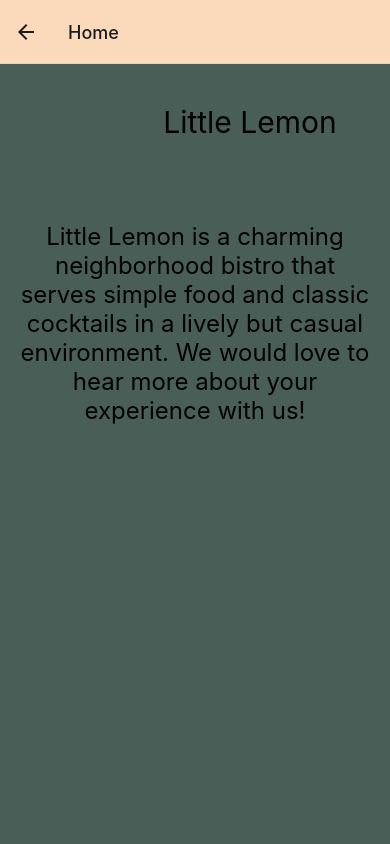
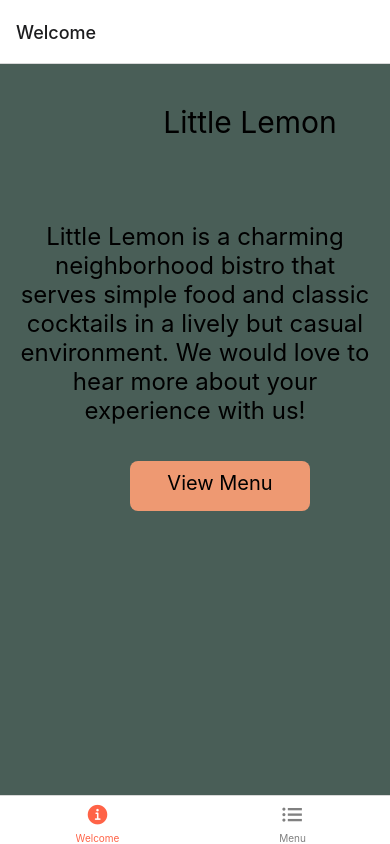
Before and after one commit to ShilpaMRao/Little_Lemon_React_Native, a React Native app: screen /Welcome in a window 390 px wide. Built offline with nearby package versions, Linux system fonts and the light colour scheme.

Commit message:
installed new react-native packages and modified the files

```diff
--- a/App.js
+++ b/App.js
@@ -1,5 +1,5 @@
 import { StatusBar } from "expo-status-bar";
-import { StyleSheet, Text, View } from "react-native";
+import { StyleSheet, Text, View, Image } from "react-native";
 import { NavigationContainer } from "@react-navigation/native";
 import { createNativeStackNavigator } from "@react-navigation/native-stack";
 import LittleLemonHeader from "./components/LittleLemonHeader";
@@ -13,40 +13,100 @@ import LoginScreen from "./components/LoginScreen";
 import Pressable_Menu from "./components/Pressable_Menu";
 import ImageDemo from "./components/ImageDemo";
 import Welcome_useColorScheme from "./components/Welcome_useColorScheme";
+// imports required for Tab Navigation
+import { Ionicons } from "@expo/vector-icons";
+import { createBottomTabNavigator } from "@react-navigation/bottom-tabs";
+const Tab = createBottomTabNavigator();
+//----------------------------------------------
 const Stack = createNativeStackNavigator();
+
+function LogoTitle() {
+  return (
+    <Image
+      source={require("C:/Users/Admin/Shilpa/Coursera/Little_Lemon_ReactNative/images/Little-Lemon-Logo.png")}
+      style={{
+        height: 40,
+        width: 100,
+        resizeMode: "contain",
+        alignSelf: "center",
+      }}
+    />
+  );
+}
+// Demo of Tab Navigation
 export default function App() {
   return (
     <NavigationContainer>
-      <Stack.Navigator
-        initialRouteName="Login"
-        screenOptions={{ headerStyle: { backgroundColor: "#FBDABB" } }}
+      <Tab.Navigator
+        screenOptions={({ route }) => ({
+          tabBarIcon: ({ focused, color, size }) => {
+            let iconName;
+
+            if (route.name === "Welcome") {
+              iconName = focused
+                ? "ios-information-circle"
+                : "ios-information-circle-outline";
+            } else if (route.name === "Menu") {
+              iconName = "ios-list";
+            }
+            return <Ionicons name={iconName} size={size} color={color} />;
+          },
+          tabBarActiveTintColor: "tomato",
+          tabBarInactiveTintColor: "gray",
+        })}
       >
-        <Stack.Screen name="Login" component={LoginScreen} />
-        <Stack.Screen
-          name="Welcome"
-          component={WelcomeScreen}
-          options={{ title: "Home" }}
-        />
-        {/* <Stack.Screen name="Menu" component={MenuScreen} /> */}
-      </Stack.Navigator>
+        <Tab.Screen name="Welcome" component={WelcomeScreen} />
+        <Tab.Screen name="Menu" component={MenuItems_SectionList} />
+      </Tab.Navigator>
     </NavigationContainer>
-    // <>
-    //   <View style={styles.container}>
-    //     <LittleLemonHeader />
-    //     <Welcome_useColorScheme />
-    //     {/* <WelcomeScreen /> */}
-    //     {/* <MenuItems /> */}
-    //     {/* <MenuItems_FlatList /> */}
-    //     {/* <MenuItems_SectionList /> */}
-    //     {/* <FeedBackForm /> */}
-    //     {/* <LoginScreen /> */}
-    //     {/* <LittleLemonFooter /> */}
-    //     {/* <Pressable_Menu /> */}
-    //     {/* <ImageDemo /> */}
-    //   </View>
-    // </>
   );
 }
+
+// Demo of Stack Navigation
+// export default function App() {
+//   return (
+//     <NavigationContainer>
+//       <Stack.Navigator
+//         initialRouteName="Login"
+//         screenOptions={{
+//           headerStyle: { backgroundColor: "#333333" },
+//           headerTintColor: "#fff",
+//           headerTitleStyle: { fontWeight: "bold" },
+//         }}
+//       >
+//         <Stack.Screen
+//           name="Login"
+//           component={LoginScreen}
+//           options={{ title: "Login" }}
+//         />
+//         <Stack.Screen
+//           name="Welcome"
+//           component={WelcomeScreen}
+//           options={{
+//             title: "Home",
+//             headerTitle: (props) => <LogoTitle {...props} />,
+//           }}
+//         />
+//         <Stack.Screen name="Menu" component={MenuItems_SectionList} />
+//       </Stack.Navigator>
+//     </NavigationContainer>
+//     // <>
+//     //   <View style={styles.container}>
+//     //     <LittleLemonHeader />
+//     //     <Welcome_useColorScheme />
+//     //     {/* <WelcomeScreen /> */}
+//     //     {/* <MenuItems /> */}
+//     //     {/* <MenuItems_FlatList /> */}
+//     //     {/* <MenuItems_SectionList /> */}
+//     //     {/* <FeedBackForm /> */}
+//     //     {/* <LoginScreen /> */}
+//     //     {/* <LittleLemonFooter /> */}
+//     //     {/* <Pressable_Menu /> */}
+//     //     {/* <ImageDemo /> */}
+//     //   </View>
+//     // </>
+//   );
+// }
 
 const styles = StyleSheet.create({
   container: { flex: 1, backgroundColor: "#495E57" },
--- a/components/LoginScreen.js
+++ b/components/LoginScreen.js
@@ -8,7 +8,7 @@ import {
   Pressable,
 } from "react-native";
 
-export default function LoginScreen() {
+export default function LoginScreen({ navigation }) {
   const [email, onChangeEmail] = useState("");
   const [password, onChangePassword] = useState("");
   const [login, setLogin] = useState(false);
@@ -20,7 +20,7 @@ export default function LoginScreen() {
     // >
     <ScrollView style={styles.container}>
       <Text style={styles.headerText}>Welcome to Little Lemon</Text>
-      {!login && (
+      {/* {!login && ( */}
       <>
         <Text style={styles.regularText}>Login to continue </Text>
 
@@ -43,13 +43,14 @@ export default function LoginScreen() {
           style={styles.loginButton}
           onPress={() => {
             setLogin(!login);
+            navigation.navigate("Welcome");
           }}
         >
           <Text style={styles.loginButtonText}>Log in</Text>
         </Pressable>
       </>
-      )}
-      {login && <Text style={styles.regularText}>You are Logged In!</Text>}
+      {/* )} */}
+      {/* {login && <Text style={styles.regularText}>You are Logged In!</Text>} */}
     </ScrollView>
 
     // </KeyboardAvoidingView>
--- a/components/WelcomeScreen.js
+++ b/components/WelcomeScreen.js
@@ -1,6 +1,13 @@
-import { StyleSheet, Text, ScrollView, View, Image } from "react-native";
+import {
+  StyleSheet,
+  Text,
+  ScrollView,
+  View,
+  Image,
+  Pressable,
+} from "react-native";
 
-export default function WelcomeScreen() {
+export default function WelcomeScreen({ navigation }) {
   return (
     <ScrollView indicatorStyle="white" style={styles.scrollViewContainer}>
       <View style={styles.logoText}>
@@ -19,6 +26,9 @@ export default function WelcomeScreen() {
         and classic cocktails in a lively but casual environment. We would love
         to hear more about your experience with us!
       </Text>
+      <Pressable onPress={() => navigation.navigate("Menu")}>
+        <Text style={styles.buttonText}>View Menu</Text>
+      </Pressable>
     </ScrollView>
   );
 }
@@ -54,4 +64,15 @@ const styles = StyleSheet.create({
     color: "black",
     textAlign: "center",
   },
+  buttonText: {
+    height: 50,
+    width: 180,
+    padding: 10,
+    marginVertical: 8,
+    margin: 130,
+    backgroundColor: "#EE9972",
+    borderRadius: 8,
+    textAlign: "center",
+    fontSize: 20,
+  },
 });
--- a/package.json
+++ b/package.json
@@ -9,6 +9,7 @@
     "web": "expo start --web"
   },
   "dependencies": {
+    "@react-navigation/bottom-tabs": "^6.5.8",
     "@react-navigation/native": "^6.1.7",
     "@react-navigation/native-stack": "^6.9.13",
     "expo": "~49.0.5",
```
Also changed, not shown: 2 other files (tests, documents, lock files or other folders). Lines whose indentation alone changed are shown as unchanged.
